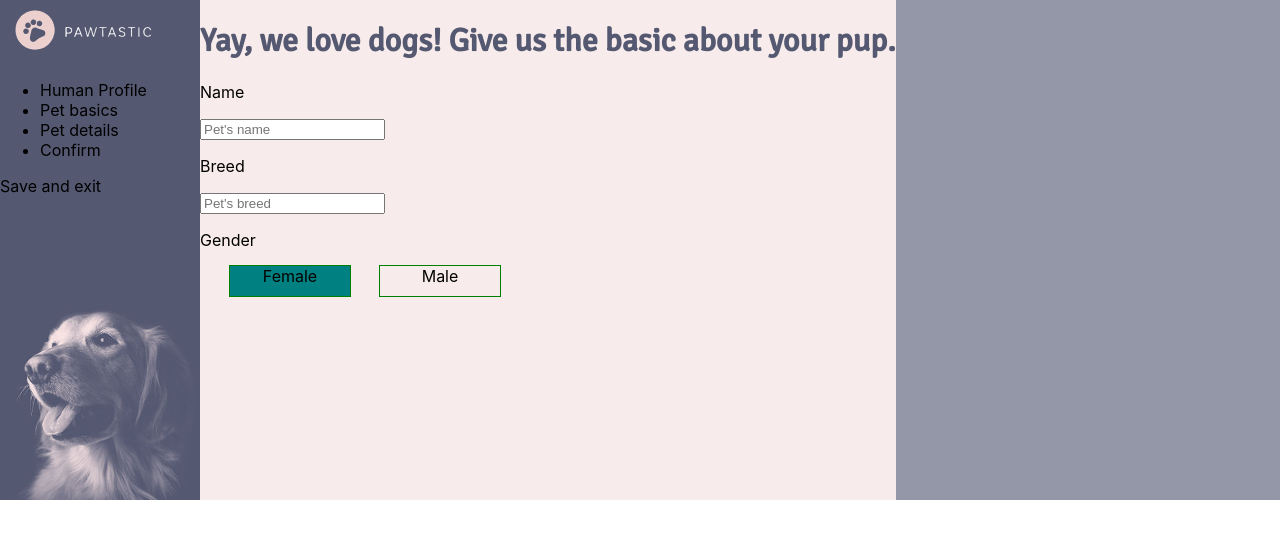
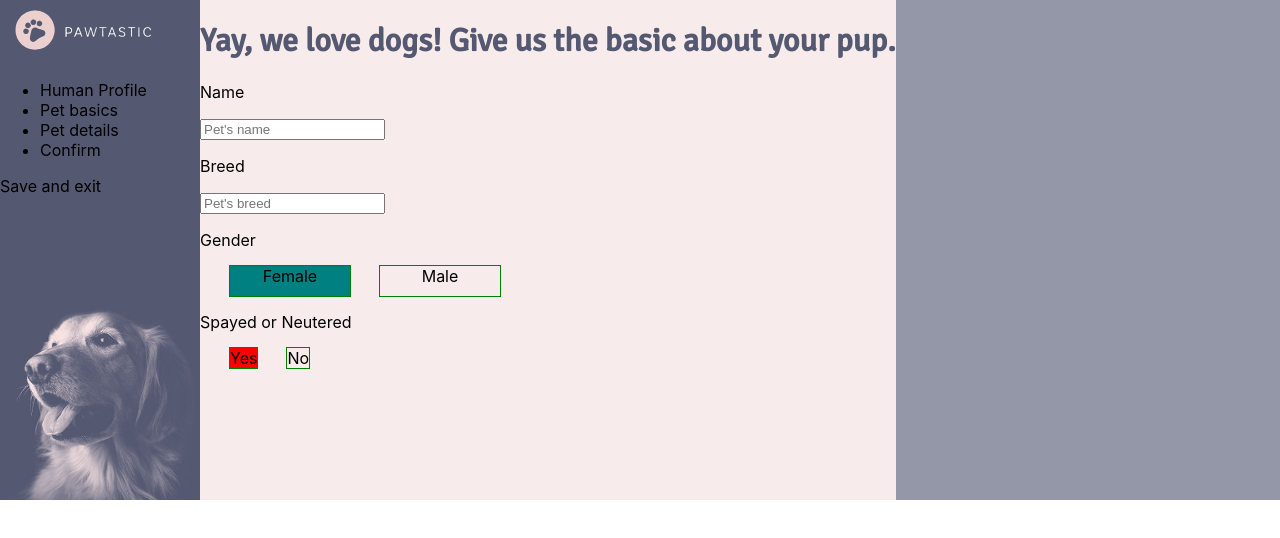
Before and after one commit to O-Sanni/pawtastic_form, a React (Create React App) app: page / in a window 1280 px wide. Shown: the top 538 px of the page. Built offline with nearby package versions, Linux system fonts and the light colour scheme.

Commit message:
Working choice gender

```diff
--- a/src/components/FormComponents.js
+++ b/src/components/FormComponents.js
@@ -40,10 +40,22 @@ class FormComponents extends React.Component{
                             <input className="choiceInp" id="male" type="radio" name="choiceGender"/>
                             <label id="maleChoice" for="male">Male</label>
                             </div>
+                            <div id="Gender">
+                            <p>Spayed or Neutered</p>
+                            <div id="SpaOrNeu">
+                            <input className="choiceInp" id="yes" type="radio" name="yesNo" checked/>
+                            <label id="yesChoice" for="yes">Yes</label>
+                            <input className="choiceInp" id="no" type="radio" name="yesNo"/>
+                            <label id="noChoice" for="no">No</label>
                             </div>
+                            </div>
+
+
 
             </div>
             </div>
+            </div>
+
         )
     }
 }
--- a/src/components/components.css
+++ b/src/components/components.css
@@ -43,3 +43,13 @@ label{
     #female:checked ~ #femaleChoice{
         background-color: teal;
     }
+
+#yes:checked ~ #yesChoice{
+background-color: red;
+}
+#no:checked ~ #noChoice{
+
+background-color: red;
+
+
+}
```
